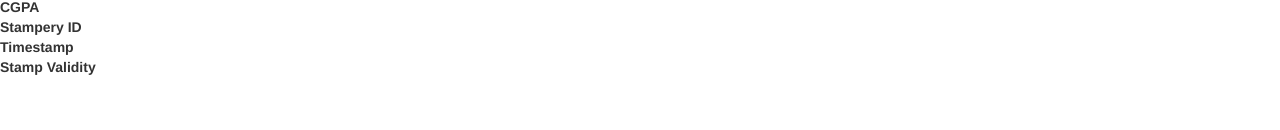
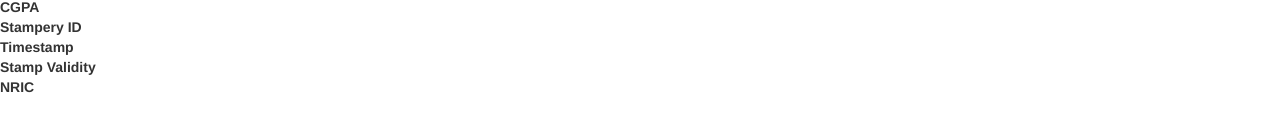
Before and after one commit to blockshift/stampery-verify, an Angular app: page / in a window 1280 px wide. Shown: the part 214-344 px from the top of the page. Built offline with nearby package versions, Linux system fonts and the light colour scheme.

Commit message:
verify changes

```diff
--- a/src/app/app.component.html
+++ b/src/app/app.component.html
@@ -91,3 +91,16 @@
 <div #dataContainer6></div>
 </div>
   </div>
+
+
+  <div class="row">
+    <div class="col-md-3">
+
+
+<strong>NRIC</strong>
+
+    </div>
+    <div class="col-md-9">
+<div #dataContainer7></div>
+</div>
+  </div>
--- a/src/app/app.component.ts
+++ b/src/app/app.component.ts
@@ -16,6 +16,7 @@ export class AppComponent {
 @ViewChild('dataContainer4') dataContainer4: ElementRef;
 @ViewChild('dataContainer5') dataContainer5: ElementRef;
 @ViewChild('dataContainer6') dataContainer6: ElementRef;
+@ViewChild('dataContainer7') dataContainer7: ElementRef;
 constructor(private exampleService: AppService){}
 
 
@@ -55,6 +56,7 @@ try{
     var studentname = parseresponse.studentname;
     var fathername = parseresponse.fathername;
     var cgpa = parseresponse.cgpa;
+    var nric = parseresponse.nric;
     var stamperyid = parseresponse.stamperyid;
     var timestamp = parseresponse.timestamp;
     var stampvalidity = parseresponse.validity;
@@ -65,6 +67,7 @@ try{
     this.dataContainer4.nativeElement.innerHTML = stamperyid;
     this.dataContainer5.nativeElement.innerHTML = timestamp;
     this.dataContainer6.nativeElement.innerHTML = stampvalidity;
+    this.dataContainer7.nativeElement.innerHTML = nric;
 
 }
 catch(e){
--- a/src/app/app.service.ts
+++ b/src/app/app.service.ts
@@ -39,7 +39,7 @@ export class AppService {
                 stamperyid: stampid
                 };
 
-return this.http.post('http://ec2-35-168-114-210.compute-1.amazonaws.com:8080/getrecordbystamperyid', body, options )
+return this.http.post('http://ec2-35-168-114-210.compute-1.amazonaws.com:4000/getrecordbystamperyid', body, options )
     .map((res: Response) => res)
     .catch((error:any) => Observable.throw(error.json().error || 'Server error shit bang in'));
 
```
